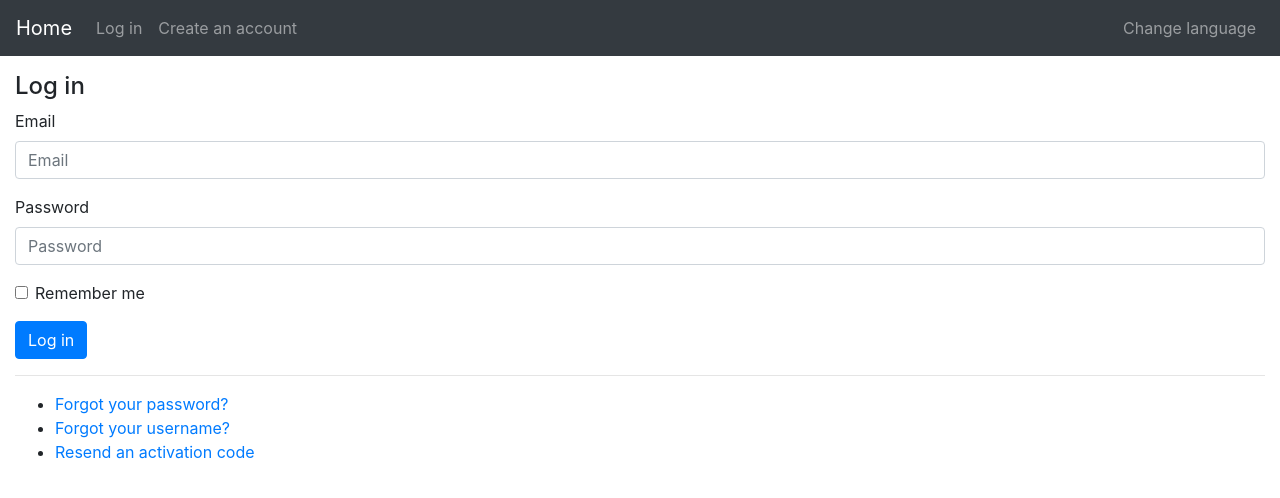
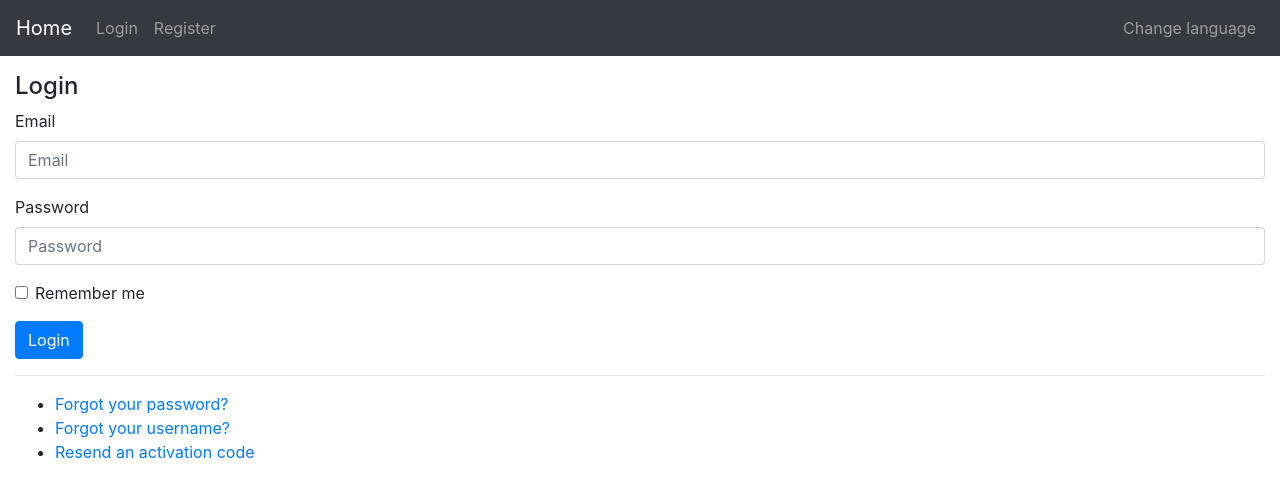
Before and after one commit to dennischan9451/Django-Login-Register, a Django app: page /accounts/log-in/ in a window 1280 px wide. Shown: the top 498 px of the page. Run offline with Django 3.2, Linux system fonts and the light colour scheme; parts of the project's set-up code (start-up, migrations or seed data) failed here and were passed over; some libraries are stand-ins or nearby versions.

Commit message:
code refactor

```diff
--- a/source/accounts/templates/accounts/log_in.html
+++ b/source/accounts/templates/accounts/log_in.html
@@ -5,14 +5,14 @@
 
 {% block content %}
 
-    <h4>{% trans 'Log in' %}</h4>
+    <h4>{% trans 'Login' %}</h4>
 
     <form method="post">
 
         {% csrf_token %}
         {% bootstrap_form form %}
 
-        <button class="btn btn-primary">{% trans 'Log in' %}</button>
+        <button class="btn btn-primary">{% trans 'Login' %}</button>
 
     </form>
 
--- a/source/accounts/templates/accounts/log_out.html
+++ b/source/accounts/templates/accounts/log_out.html
@@ -11,7 +11,7 @@
     </p>
 
     <p>
-        <a href="{% url 'accounts:log_in' %}">{% trans 'Log in again' %}</a>
+        <a href="{% url 'accounts:log_in' %}">{% trans 'Login again' %}</a>
     </p>
 
 {% endblock %}
--- a/source/accounts/templates/accounts/remind_username.html
+++ b/source/accounts/templates/accounts/remind_username.html
@@ -20,7 +20,7 @@
 
     <ul>
         <li>
-            <a href="{% url 'accounts:log_in' %}">{% trans 'Log in' %}</a>
+            <a href="{% url 'accounts:log_in' %}">{% trans 'Login' %}</a>
         </li>
     </ul>
 
--- a/source/accounts/templates/accounts/resend_activation_code.html
+++ b/source/accounts/templates/accounts/resend_activation_code.html
@@ -20,7 +20,7 @@
 
     <ul>
         <li>
-            <a href="{% url 'accounts:log_in' %}">{% trans 'Log in' %}</a>
+            <a href="{% url 'accounts:log_in' %}">{% trans 'Login' %}</a>
         </li>
     </ul>
 
--- a/source/accounts/templates/accounts/restore_password.html
+++ b/source/accounts/templates/accounts/restore_password.html
@@ -20,7 +20,7 @@
 
     <ul>
         <li>
-            <a href="{% url 'accounts:log_in' %}">{% trans 'Log in' %}</a>
+            <a href="{% url 'accounts:log_in' %}">{% trans 'Login' %}</a>
         </li>
     </ul>
 
--- a/source/accounts/templates/accounts/sign_up.html
+++ b/source/accounts/templates/accounts/sign_up.html
@@ -5,7 +5,7 @@
 
 {% block content %}
 
-    <h4>{% trans 'Create an account' %}</h4>
+    <h4>{% trans 'Register' %}</h4>
 
     <form method="post">
 
--- a/source/accounts/views.py
+++ b/source/accounts/views.py
@@ -315,7 +315,7 @@ class RestorePasswordConfirmView(BasePasswordResetConfirmView):
         # Change the password
         form.save()
 
-        messages.success(self.request, _('Your password has been set. You may go ahead and log in now.'))
+        messages.success(self.request, _('Your password has been set. You may go ahead and login now.'))
 
         return redirect('accounts:log_in')
 
--- a/source/content/templates/layouts/default/page.html
+++ b/source/content/templates/layouts/default/page.html
@@ -46,14 +46,14 @@
                     <a class="nav-link" href="{% url 'accounts:change_email' %}">{% trans 'Change email' %}</a>
                 </li>
                 <li class="nav-item">
-                    <a class="nav-link" href="{% url 'accounts:log_out' %}">{% trans 'Log out' %}</a>
+                    <a class="nav-link" href="{% url 'accounts:log_out' %}">{% trans 'Logout' %}</a>
                 </li>
             {% else %}
                 <li class="nav-item">
-                    <a class="nav-link" href="{% url 'accounts:log_in' %}">{% trans 'Log in' %}</a>
+                    <a class="nav-link" href="{% url 'accounts:log_in' %}">{% trans 'Login' %}</a>
                 </li>
                 <li class="nav-item">
-                    <a class="nav-link" href="{% url 'accounts:sign_up' %}">{% trans 'Create an account' %}</a>
+                    <a class="nav-link" href="{% url 'accounts:sign_up' %}">{% trans 'Register' %}</a>
                 </li>
             {% endif %}
         </ul>
```
Also changed, not shown: CHANGELOG.md, README.md, source/content/locale/ru/LC_MESSAGES/django.po, source/content/locale/zh_Hans/LC_MESSAGES/django.po, 6 other files.
